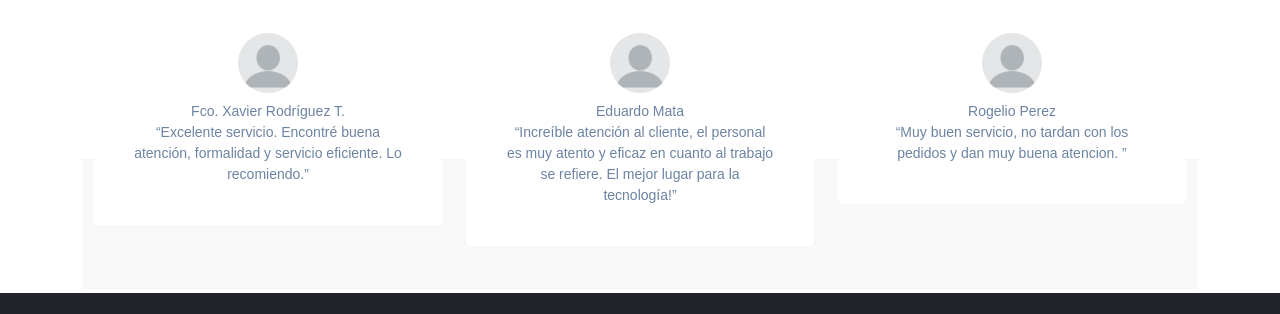
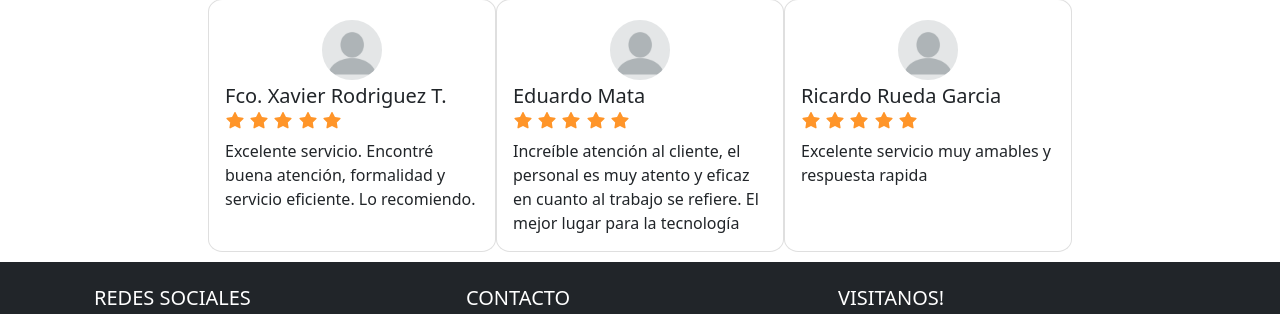
Before and after one commit to d4lanis/ntech, a plain HTML site: page index.html in a window 1280 px wide. Shown: the part 127-441 px from the top of the page. Drawn offline with Linux system fonts and the light colour scheme; grey boxes are pictures that could not be loaded.

Commit message:
se quito el codigo anterior para las tarjetas de reseñas, por bootstrap y se añadio estrellas, falta hacer una separacion entre tarjetas

```diff
--- a/css/style.css
+++ b/css/style.css
@@ -1,72 +1,22 @@
-main{
-  padding-bottom: 40px;
-}
-
-#inicio{
-  padding: 10px;
-}
-.home-testimonial {
-  background-color: white;
-  height: 380px;
-}
-
-.home-testimonial-bottom {
-  background-color: #f8f8f8;
-  transition: background 0.3s, border 0.3s, border-radius 0.3s, box-shadow 0.3s;
-  margin-top: 20px;
-  margin-bottom: 0px;
-  position: relative;
-  height: 130px;
-  top: 190px;
-}
-
-.home-testimonial h2 {
-  color: black;
-  font-size: 28px;
-  font-weight: 700;
+#titulo-inicio{
   text-transform: uppercase;
 }
 
-.testimonial-inner {
-  position: relative;
-  top: -174px;
+.rate{
+  color: #FF9529;
 }
 
-.testimonial-pos {
-  position: relative;
-  top: 24px;
+.profile-img{
+  border: none;
+  border-radius: 50%;
+  width: 30%;
 }
 
-.testimonial-inner .tour-desc {
-  border-radius: 5px;
-  padding: 40px;
+main{
+  padding-bottom: 10px;
 }
 
-.color-grey-3 {
-  font-family: "Montserrat", Sans-serif;
-  font-size: 14px;
-  text-align: justify;
-  color: #6c83a2;
+.card
+{
+  border-radius:5%;
 }
-
-.testimonial-inner img.tm-people {
-  width: 60px;
-  height: 60px;
-  -webkit-border-radius: 50%;
-  border-radius: 50%;
-  -o-object-fit: cover;
-  object-fit: cover;
-  max-width: none;
-}
-
-.link-name {
-  font-family: "Montserrat", Sans-serif;
-  font-size: 14px;
-  color: #6c83a2;
-}
-
-.link-position {
-  font-family: "Montserrat", Sans-serif;
-  font-size: 12px;
-  color: #6c83a2;
-}
--- a/index.html
+++ b/index.html
@@ -13,7 +13,7 @@
 </head>
 <body>
     <header>
-        <nav class="navbar navbar-expand-lg navbar-dark bg-dark fixed-top">
+        <nav class="navbar navbar-expand-lg navbar-dark bg-dark">
             <div class="container-fluid">
                 <a class="navbar-brand" href="#">N-TECH Soluciones Digitales</a>
                 <button class="navbar-toggler" type="button" data-bs-toggle="collapse" data-bs-target="#navbarSupportedContent" aria-controls="navbarSupportedContent" aria-expanded="false" aria-label="Toogle Navigation">
@@ -39,46 +39,69 @@
         </nav>
     </header>
     <main>
-        <section class="home-testimonial" id="inicio">
         <div class="container">
-                <div class="row d-flex justify-content-center testimonial-pos">
+            <div class="row d-flex justify-content-center">
                 <div class="col-md-12 pt-4 d-flex justify-content-center">
-                        <h2>Reseñas de nuestros clientes</h2>
+                    <h2 id="titulo-inicio">reseñas de nuestros clientes</h2>
+                </div>
+                <div class="d-flex justify-content-center">
+                    <div class="card" style="width: 18rem;">
+                        <div class="card-body">
+                            <div class="row justify-content-center">
+                                <img src="/img/user.png" class="profile-img img-thumbnail" alt="">
+                            </div>
+                            <h5 class="card-title">Fco. Xavier Rodriguez T.</h5>
+                            <h6 class="card-subtitle mb-2">
+                                <i class="rate fa fa-star" aria-hidden="true"></i>
+                                <i class="rate fa fa-star" aria-hidden="true"></i>
+                                <i class="rate fa fa-star" aria-hidden="true"></i>
+                                <i class="rate fa fa-star" aria-hidden="true"></i>
+                                <i class="rate fa fa-star" aria-hidden="true"></i>
+                            </h6>
+                            <p class="card-text">
+                                Excelente servicio. Encontré buena atención, formalidad y servicio eficiente. Lo recomiendo.
+                            </p>
                         </div>
                     </div>
-                <section class="home-testimonial-bottom">
-                    <div class="container testimonial-inner">
-                        <div class="row d-flex justify-content-center">
-                            <div class="col-md-4 style-3">
-                                <div class="tour-item ">
-                                    <div class="tour-desc bg-white">
-                                        <div class="d-flex justify-content-center pt-2 pb-2"><img class="tm-people" src="/img/user.png" alt=""></div>
-                                        <div class="link-name d-flex justify-content-center">Fco. Xavier Rodríguez T.</div>
-                                        <div class="tour-text color-grey-3 text-center">“Excelente servicio. Encontré buena atención, formalidad y servicio eficiente. Lo recomiendo.”</div>
+                    <div class="card" style="width: 18rem;">
+                        <div class="card-body">
+                            <div class="row justify-content-center">
+                                <img src="/img/user.png" class="profile-img img-thumbnail alt="">
+                            </div>
+                          <h5 class="card-title">Eduardo Mata</h5>
+                          <h6 class="card-subtitle mb-2">
+                            <i class="rate fa fa-star" aria-hidden="true"></i>
+                            <i class="rate fa fa-star" aria-hidden="true"></i>
+                            <i class="rate fa fa-star" aria-hidden="true"></i>
+                            <i class="rate fa fa-star" aria-hidden="true"></i>
+                            <i class="rate fa fa-star" aria-hidden="true"></i>
+                        </h6>
+                          <p class="card-text">
+                              Increíble atención al cliente, el personal es muy atento y eficaz en cuanto al trabajo se refiere. El mejor lugar para la tecnología
+                          </p>
                         </div>
                     </div>
+                    <div class="card" style="width: 18rem;">
+                        <div class="card-body">
+                            <div class="row justify-content-center">
+                                <img src="/img/user.png" class="profile-img img-thumbnail" alt="">
                             </div>
-                            <div class="col-md-4 style-3">
-                                <div class="tour-item ">
-                                    <div class="tour-desc bg-white">
-                                        <div class="d-flex justify-content-center pt-2 pb-2"><img class="tm-people" src="/img/user.png" alt=""></div>
-                                        <div class="link-name d-flex justify-content-center">Eduardo Mata</div>
-                                        <div class="tour-text color-grey-3 text-center">“Increíble atención al cliente, el personal es muy atento y eficaz en cuanto al trabajo se refiere. El mejor lugar para la tecnología!”</div>
-                                    </div>
-                                </div>
-                            </div>
-                            <div class="col-md-4 style-3">
-                                <div class="tour-item ">
-                                    <div class="tour-desc bg-white">
-                                        <div class="d-flex justify-content-center pt-2 pb-2"><img class="tm-people" src="/img/user.png" alt=""></div>
-                                        <div class="link-name d-flex justify-content-center">Rogelio Perez</div>
-                                        <div class="tour-text color-grey-3 text-center">“Muy buen servicio, no tardan con los pedidos y dan muy buena atencion. ”</div>
+                          <h5 class="card-title">Ricardo Rueda Garcia</h5>
+                          <h6 class="card-subtitle mb-2">
+                                <i class="rate fa fa-star" aria-hidden="true"></i>
+                                <i class="rate fa fa-star" aria-hidden="true"></i>
+                                <i class="rate fa fa-star" aria-hidden="true"></i>
+                                <i class="rate fa fa-star" aria-hidden="true"></i>
+                                <i class="rate fa fa-star" aria-hidden="true"></i>
+                          </h6>
+                          <p class="card-text">
+                            Excelente servicio muy amables y respuesta rapida
+                          </p>
                         </div>
                     </div>
                 </div>
             </div>
-                </section>
-        </section>
+        </div>
     </main>
     <footer class="bg-dark text-white">
         <!-- Grid container -->
@@ -174,7 +197,7 @@
                     document.write("© " + update + " Copyright:");
 
                 </script>
-                <a class="text-white text-decoration-none" href="#">DARP Solutions</a>
+                <a class="text-white text-decoration-none" href="#">N-TECH Soluciones Digitales</a>
             </div>
         </div>
         <!-- Copyright -->
```
Lines whose indentation alone changed are shown as unchanged.
